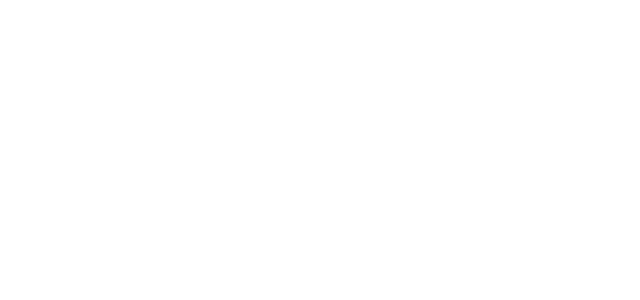
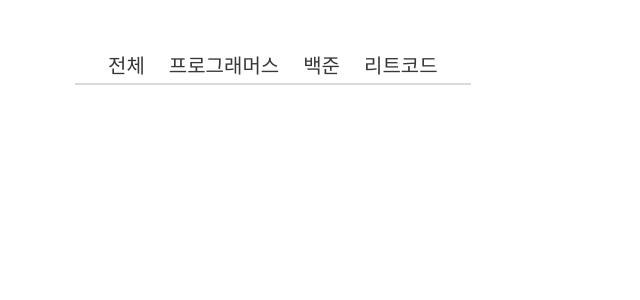
Before and after one commit to beyond-sw-camp/be19-3rd-ThreeGo-Algo, a Vue app: page /demo/tab in a window 1280 px wide. Before the commit this address had no page. Shown: the top 300 px of the page, without its empty margins (0-640 px from the left). Built offline with nearby package versions, Linux system fonts and the light colour scheme.

Commit message:
feat/5 - TabMenu 컴포넌트 추가

```diff
--- /dev/null
+++ b/src/components/common/TabMenu.vue
@@ -0,0 +1,91 @@
+<script setup>
+import { ref } from 'vue'
+
+const props = defineProps({
+  items: {
+    type: Array,
+    required: true,
+  },
+  onClick: Function,
+})
+
+const selectedValue = ref(null)
+
+function handleClick(item) {
+  selectedValue.value = item.value
+  props.onClick?.(item)
+}
+</script>
+
+<template>
+  <div class="horizontal-selector-wrapper">
+    <div class="horizontal-selector">
+      <div
+        v-for="item in items"
+        :key="item.value"
+        class="item"
+        :class="{ selected: item.value === selectedValue }"
+        @click="handleClick(item)"
+      >
+        <span>{{ item.label }}</span>
+      </div>
+    </div>
+
+    <div class="underline"></div>
+  </div>
+</template>
+
+<style scoped>
+.horizontal-selector-wrapper {
+  display: flex;
+  flex-direction: column;
+  gap: 4px;
+  width: max-content;
+  font-family: 'Noto Sans KR';
+  align-items: center;
+}
+
+.horizontal-selector {
+  display: flex;
+  gap: 24px;
+  position: relative;
+}
+
+.item {
+  cursor: pointer;
+  position: relative;
+}
+
+.item span {
+  font-size: 20px;
+  color: #383838;
+  transition: transform 0.2s ease, font-weight 0.2s ease;
+}
+
+.item.selected span {
+  font-weight: bold;
+  color: black;
+}
+
+.item.selected::after {
+  content: '';
+  position: absolute;
+  bottom: -6px;
+  left: 0;
+  width: 100%;
+  height: 2px;
+  background-color: #383838;
+  border-radius: 2px;
+
+}
+
+.item:hover span {
+  font-weight: 500;
+}
+
+.underline {
+  height: 2px;
+  width: 120%;
+  background-color: #d9d9d9;
+}
+</style>
--- a/src/router/index.js
+++ b/src/router/index.js
@@ -1,9 +1,12 @@
 import { createRouter, createWebHistory } from 'vue-router';
 import HomeView from '@/views/HomeView.vue';
 import SelectDemoPage from '@/views/demo/SelectDemoPage.vue';
+import TabMenuDemoPage from '@/views/demo/TabMenuDemoPage.vue';
+
 const routes = [
     { path: '/', component: HomeView },
-    { path: '/demo/select', component: SelectDemoPage }
+    { path: '/demo/select', component: SelectDemoPage },
+    { path: '/demo/tab', component: TabMenuDemoPage }
 ]
 
 const router = createRouter({
--- /dev/null
+++ b/src/views/demo/TabMenuDemoPage.vue
@@ -0,0 +1,25 @@
+<script setup>
+import TabMenu from '@/components/common/TabMenu.vue';
+
+const options = [
+  { value: 'all', label: '전체' },
+  { value: 'progeammers', label: '프로그래머스' },
+  { value: 'backjoon', label: '백준' },
+  { value: 'leetcode', label: '리트코드' }
+]
+
+function handleSelect(item) {
+  alert(`선택됨: ${item.label} (${item.value})`)
+}
+</script>
+
+<template>
+  <TabMenu :items="options" :onClick="handleSelect" class="tab-menu-container"/>
+</template>
+
+<style scoped>
+.tab-menu-container {
+  margin-left: 100px;
+  margin-top: 50px;
+}
+</style>
```
